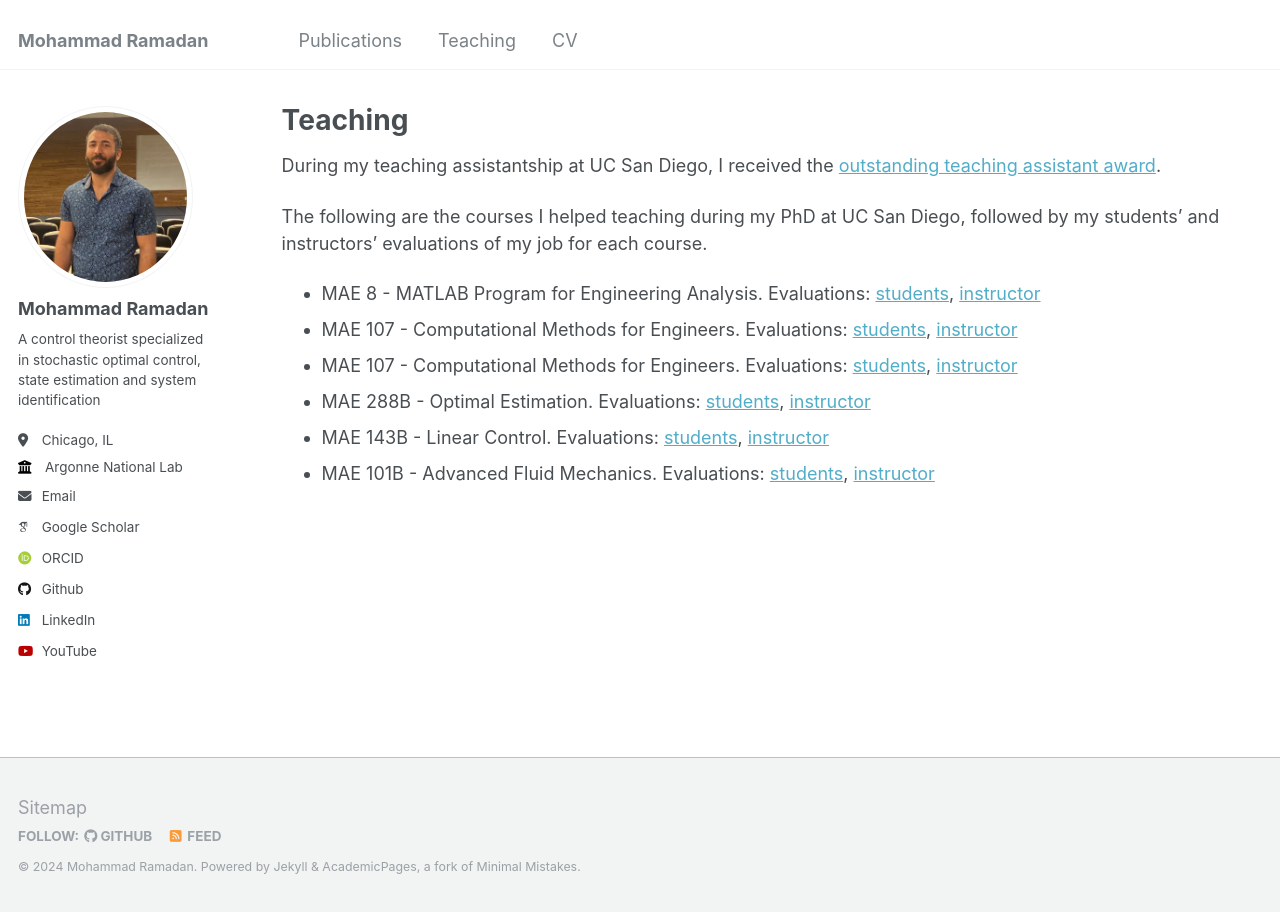
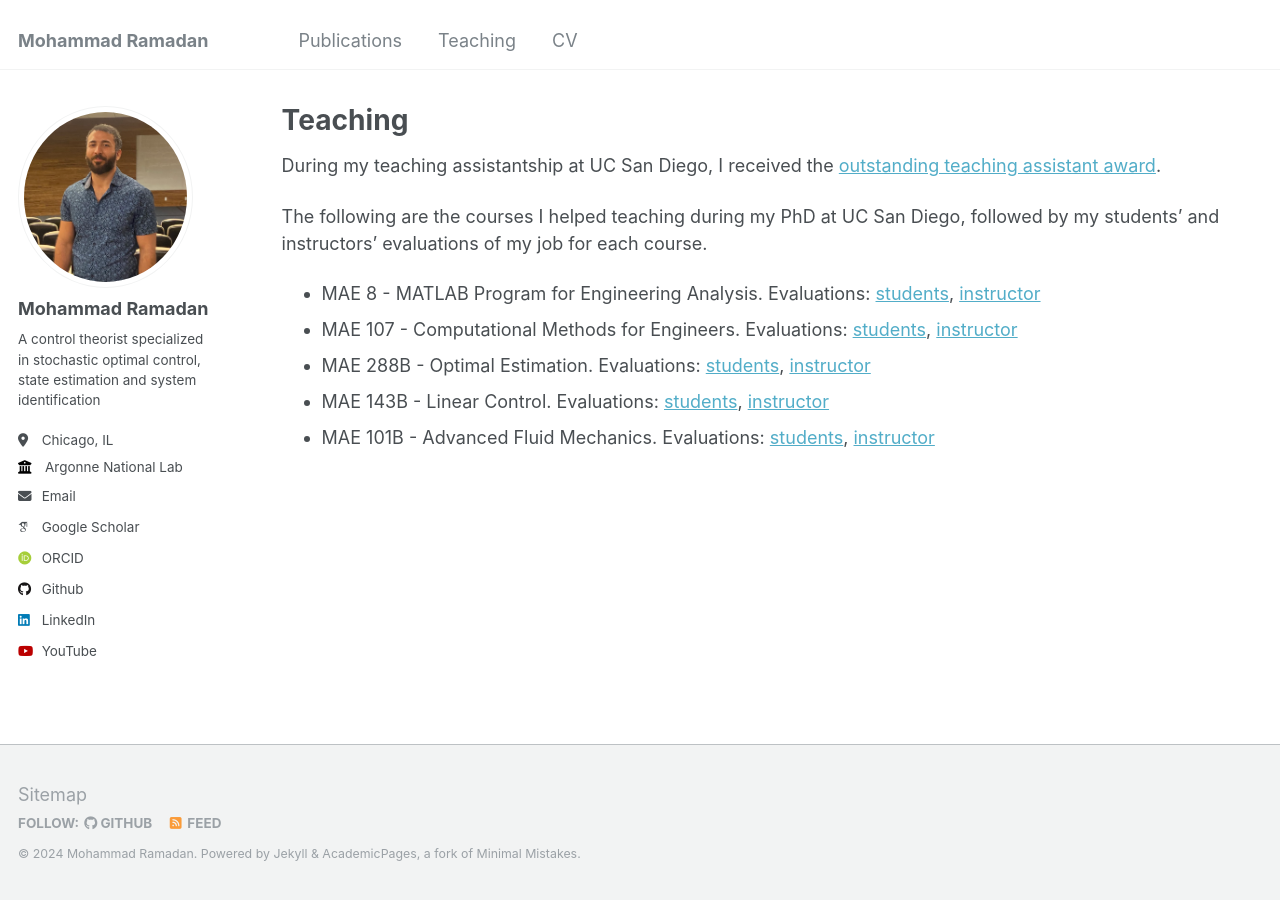
Before and after one commit to msramada/msramada.github.io, a Jekyll site: the page built from _pages/teaching.md, in a window 1280 px wide. Built offline with Jekyll 4.4.1, drawn with Linux system fonts in a browser that asks for light colours; some web fonts are replaced.

Commit message:
Update teaching.md

```diff
--- a/_pages/teaching.md
+++ b/_pages/teaching.md
@@ -10,8 +10,7 @@ During my teaching assistantship at UC San Diego, I received the [outstanding te
 The following are the courses I helped teaching during my PhD at UC San Diego, followed by my students' and instructors' evaluations of my job for each course.
 
 * MAE 8 - MATLAB Program for Engineering Analysis. Evaluations: [students](https://msramada.github.io/files/TA_evals/8_s.pdf), [instructor]()
-* MAE 107 - Computational Methods for Engineers. Evaluations: [students](https://msramada.github.io/files/TA_evals/170_s.pdf), [instructor](https://msramada.github.io/files/TA_evals/170_i.pdf)
-* MAE 107 - Computational Methods for Engineers. Evaluations: [students](https://msramada.github.io/files/TA_evals/107_s.pdf), [instructor](https://msramada.github.io/files/TA_evals/107_s.pdf)
+* MAE 107 - Computational Methods for Engineers. Evaluations: [students](https://msramada.github.io/files/TA_evals/107_s.pdf), [instructor](https://msramada.github.io/files/TA_evals/107_i.pdf)
 * MAE 288B - Optimal Estimation. Evaluations: [students](https://msramada.github.io/files/TA_evals/288_s.pdf), [instructor](https://msramada.github.io/files/TA_evals/288_s.pdf)
 * MAE 143B - Linear Control. Evaluations: [students](https://msramada.github.io/files/TA_evals/143B_s.pdf), [instructor](https://msramada.github.io/files/TA_evals/143B_i.pdf)
 * MAE 101B - Advanced Fluid Mechanics. Evaluations: [students](https://msramada.github.io/files/TA_evals/101B_s.pdf), [instructor](https://msramada.github.io/files/TA_evals/101B_i.pdf)
```
